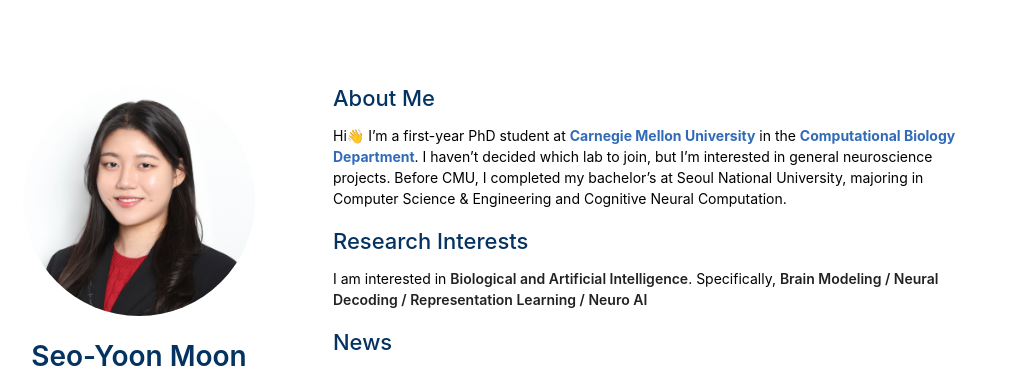
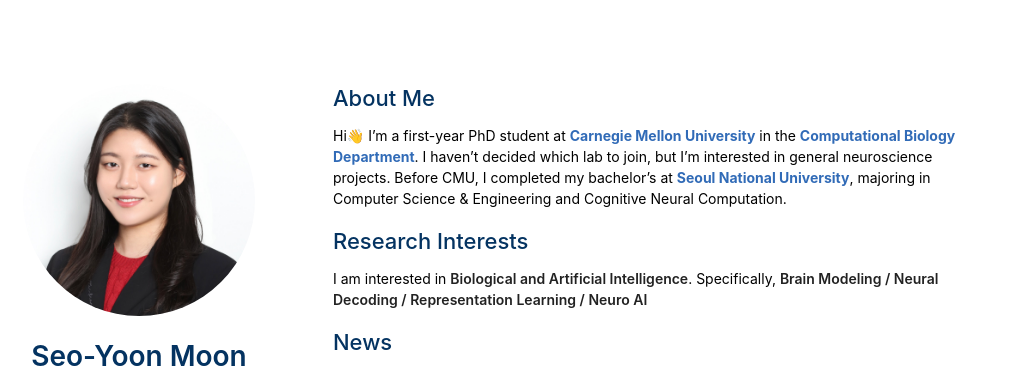
Before and after one commit to symoon9/cv, a Jekyll site: the page built from index.md, in a window 1280 px wide and 900 px high. Shown: the top 368 px of the window, without its empty margins (137-1149 px from the left). Built offline with Jekyll 4.4.1, drawn with Linux system fonts in a browser that asks for light colours; nearby versions of some CDN libraries; a style sheet for code colours, icons or effects is not loaded; our own code applies the rules of GitHub Pages for plain Markdown files; part of the change alters nothing that is shown.

Commit message:
minor change

```diff
--- a/index.md
+++ b/index.md
@@ -3,7 +3,7 @@ layout: homepage
 ---
 
 ## About Me
-Hi👋 I’m a first-year PhD student at [Carnegie Mellon University](https://www.cmu.edu/) in the [Computational Biology Department](https://cbd.cmu.edu/). I haven’t decided which lab to join, but I’m interested in general neuroscience projects. Before CMU, I completed my bachelor’s at Seoul National University, majoring in Computer Science & Engineering and Cognitive Neural Computation.
+Hi👋 I’m a first-year PhD student at [Carnegie Mellon University](https://www.cmu.edu/) in the [Computational Biology Department](https://cbd.cmu.edu/). I haven’t decided which lab to join, but I’m interested in general neuroscience projects. Before CMU, I completed my bachelor’s at [Seoul National University](https://en.snu.ac.kr/), majoring in Computer Science & Engineering and Cognitive Neural Computation.
 
 ## Research Interests
 I am interested in **Biological and Artificial Intelligence**.
@@ -30,7 +30,7 @@ Specifically, **Brain Modeling / Neural Decoding / Representation Learning / Neu
 
 
 ## Education
-- **Carnegie Mellon University**(Aug 2024 - Present)
+- **Carnegie Mellon University** (Aug 2024 - Present)
   - Computational Biology Ph.D. Student
 - **Seoul National University** (Mar 2019 - Aug 2024)
   - BS in Computer Science and Engineering
```
